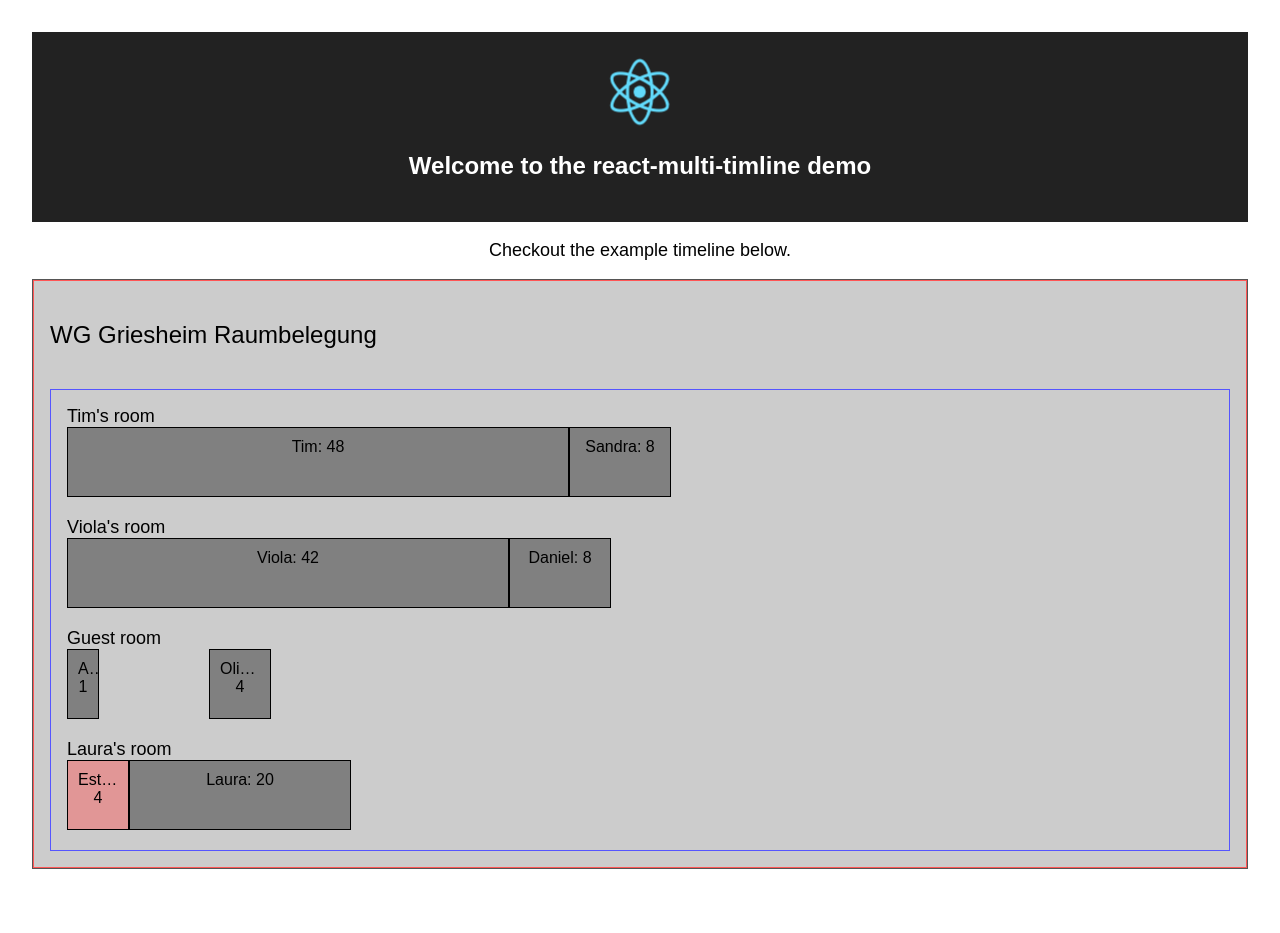
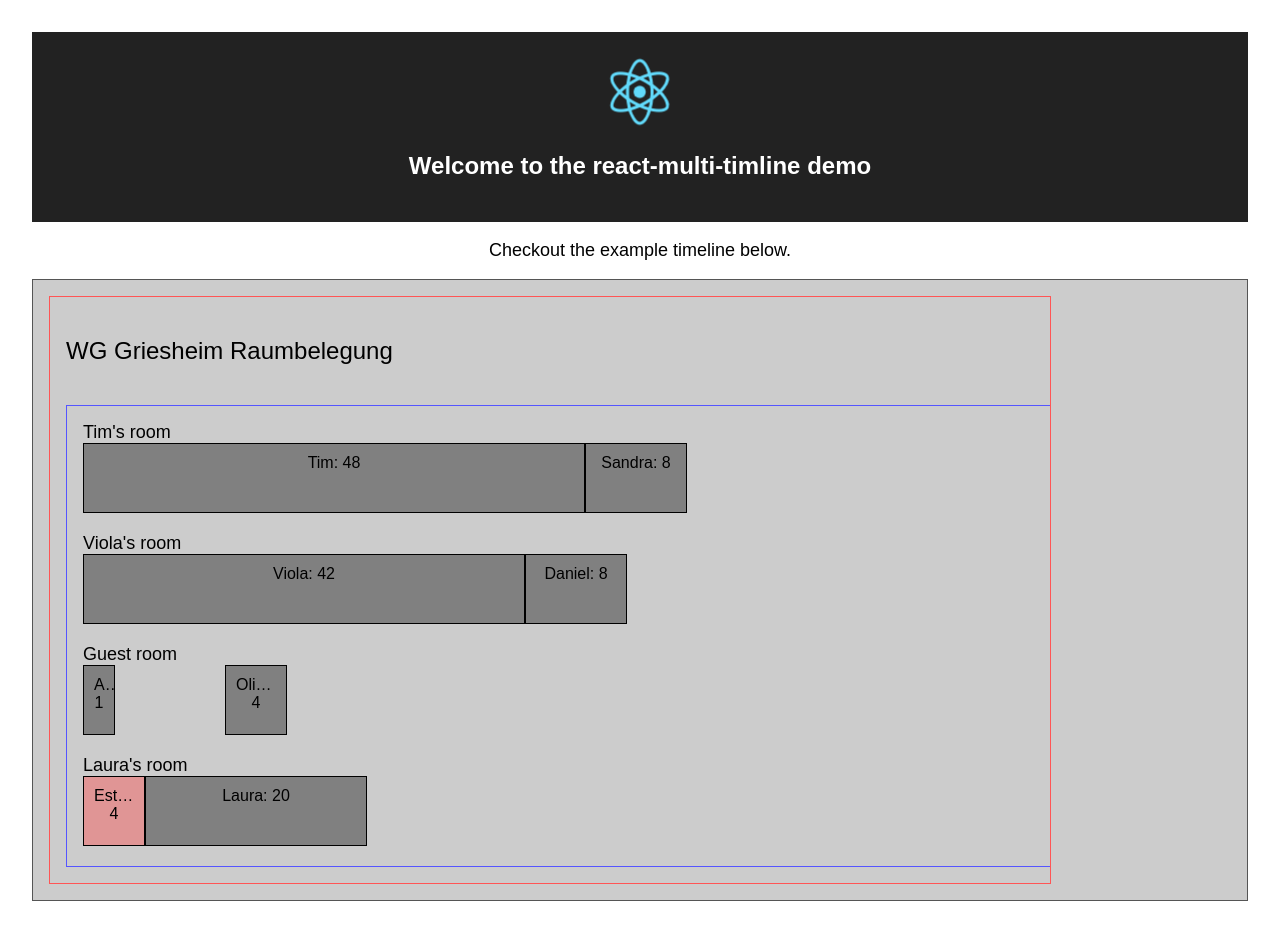
Before and after one commit to dfsp-spirit/react-multi-timeline, a React (Create React App) app: page / in a window 1280 px wide. Before the commit the page ends 901 px from the top, so only its background shows below. Built offline with nearby package versions, Linux system fonts and the light colour scheme.

Commit message:
make inner div scrollable

```diff
--- a/src/index.css
+++ b/src/index.css
@@ -34,11 +34,16 @@ div.timeline-title {
 
 div.timeline-outer-container-fixed-width {
     border: 1px solid #ff5555;
+    margin: 1em;
+    overflow: scroll;
+    width: 1000px;
+    height: 100%;
 }
 
 div.timeline-inner-container-scrolling {
     border: 1px solid #5555ff;
     margin: 1em;
+    min-width: 3000px;
 }
 
 span.event {
```
